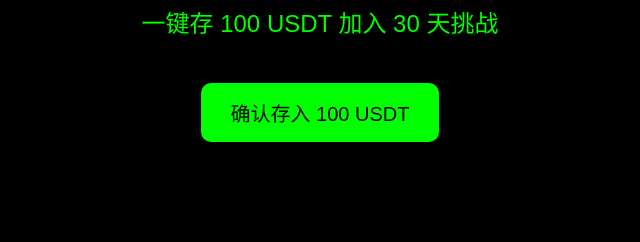
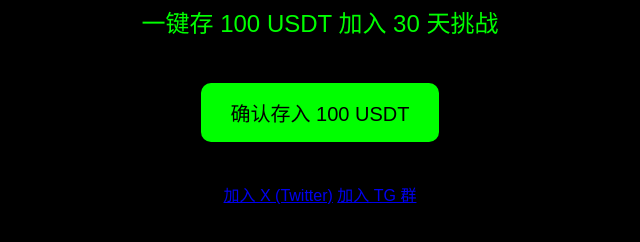
Before and after one commit to ceo-h/chainsave-dapp, a plain HTML site: page index.html in a window 1280 px wide. Shown: the part 154-396 px from the top of the page, without its empty margins (320-960 px from the left). Drawn offline with Linux system fonts and the light colour scheme.

Commit message:
Add social links for X and Telegram
Added social media links for X and Telegram.

```diff
--- a/index.html
+++ b/index.html
@@ -19,6 +19,12 @@
   <p>一键存 100 USDT 加入 30 天挑战</p>
   <button onclick="joinChallenge()">确认存入 100 USDT</button>
   <div id="status"></div>
+
+  <!-- 添加 X 和 TG 链接区 -->
+  <div class="social-links">
+    <a href="https://x.com/chainsave" target="_blank">加入 X (Twitter)</a>
+    <a href="https://t.me/chainsave_official" target="_blank">加入 TG 群</a>
+  </div>
 
   <script>
     async function joinChallenge() {
```
